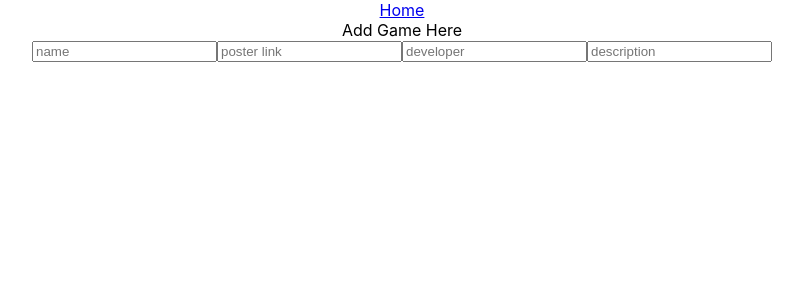
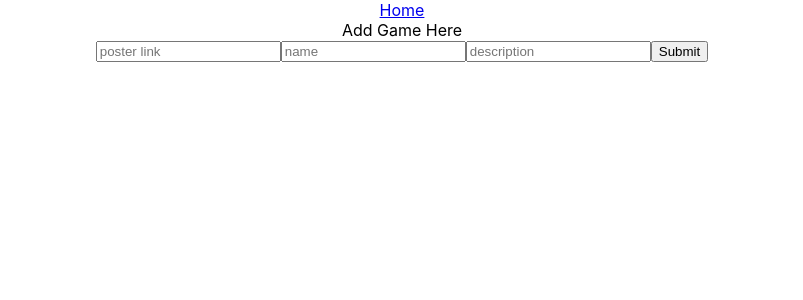
Before and after one commit to aizealawin/WhatToPlay, a React (Create React App) app in the folder client/: page /addGame in a window 1280 px wide. Shown: the top 300 px of the page, without its empty margins (238-1041 px from the left). Built offline with nearby package versions, Linux system fonts and the light colour scheme; no server answers.

Commit message:
add game sends to database

```diff
--- a/client/src/components/AddGame.jsx
+++ b/client/src/components/AddGame.jsx
@@ -8,28 +8,67 @@ import { useState, useEffect } from 'react'
 
 const AddGame = () => {
 
+  const initialState = {
+    poster: "",
+    name:"",
+    description:""
+  }
+
   const [games, setGames] = useState([])
+  const [formState, setFormState] = useState(initialState)
 
 useEffect(() => {
   const getGames = async () => {
     const response = await axios.get(
-      `http://localhost:3001/api/library`
-    )
-    console.log(response)
+      `http://localhost:3001/api/library`)
+    setGames(response?.data.videogames)
   }
   getGames()
 }, [])
 
 
+const handleChange = (e) => {
+  setFormState({...formState, [e.target.id]: e.target.value})
+}
+
+const handleSubmit = (event) => {
+  event.preventDefault()
+  axios.post( `http://localhost:3001/api/createVideoGame`, formState)
+
+  setFormState(initialState)
+}
+
+
+
   return (
     <div>
       <Link to='/'>Home</Link>
-      <form >
+      <form onSubmit={handleSubmit}>
         Add Game Here <br/>
-        <input type='text' name={'name'} placeholder={'name'}/>
-        <input type='text' name={'poster'} placeholder={'poster link'}/>
-        <input type='text' name={'developer'} placeholder={'developer'}/>
-        <input type='text' name={'description'} placeholder={'description'}/>
+        <input
+        type='text'
+        id='poster'
+        onChange={handleChange}
+        value={formState.poster}
+        placeholder={'poster link'}
+        />
+
+        <input
+        type='text'
+        id='name'
+        onChange={handleChange}
+        value={formState.name}
+        placeholder={'name'}
+        />
+
+        <input
+        type='text'
+        id='description'
+        onChange={handleChange}
+        value={formState.description}
+        placeholder={'description'}
+        />
+        <button type='submit'>Submit</button>
       </form>
     </div>
   )
```
Also changed, not shown: client/src/components/Library.jsx (+14 -0 lines).
